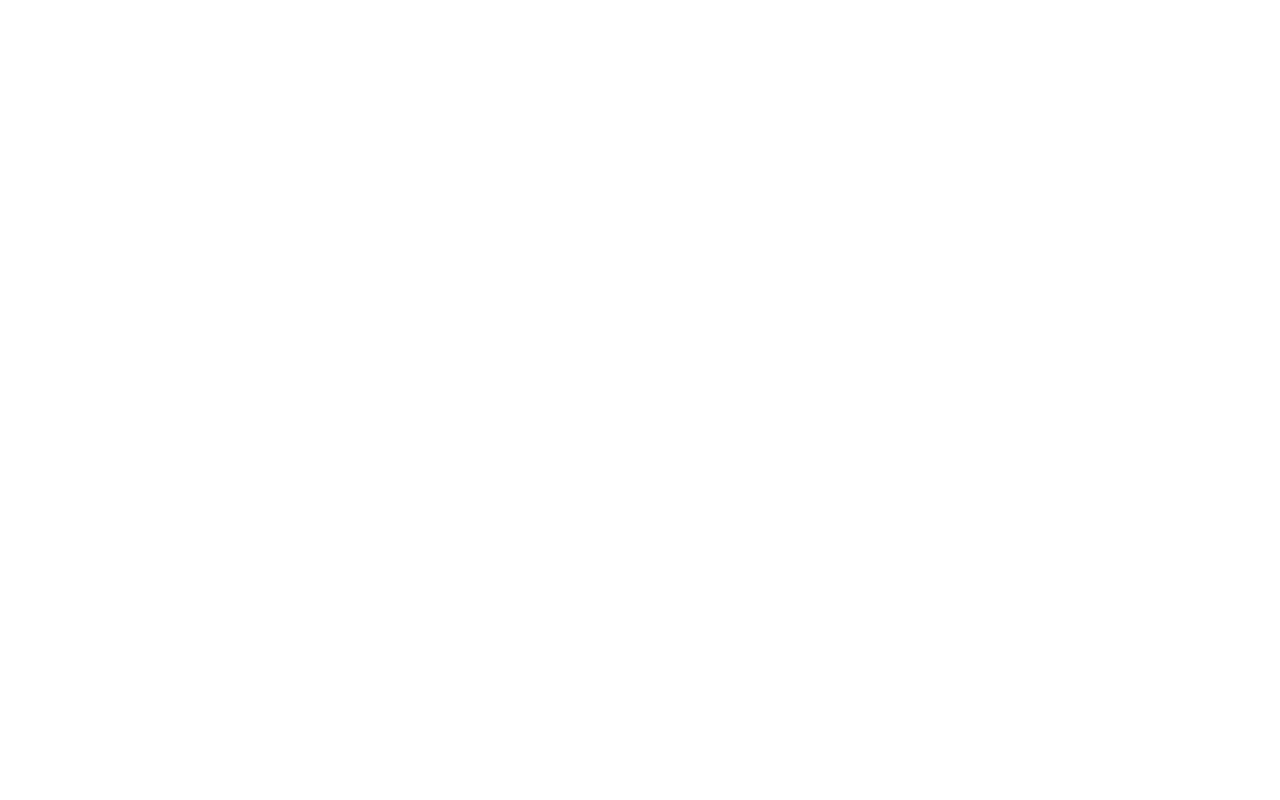
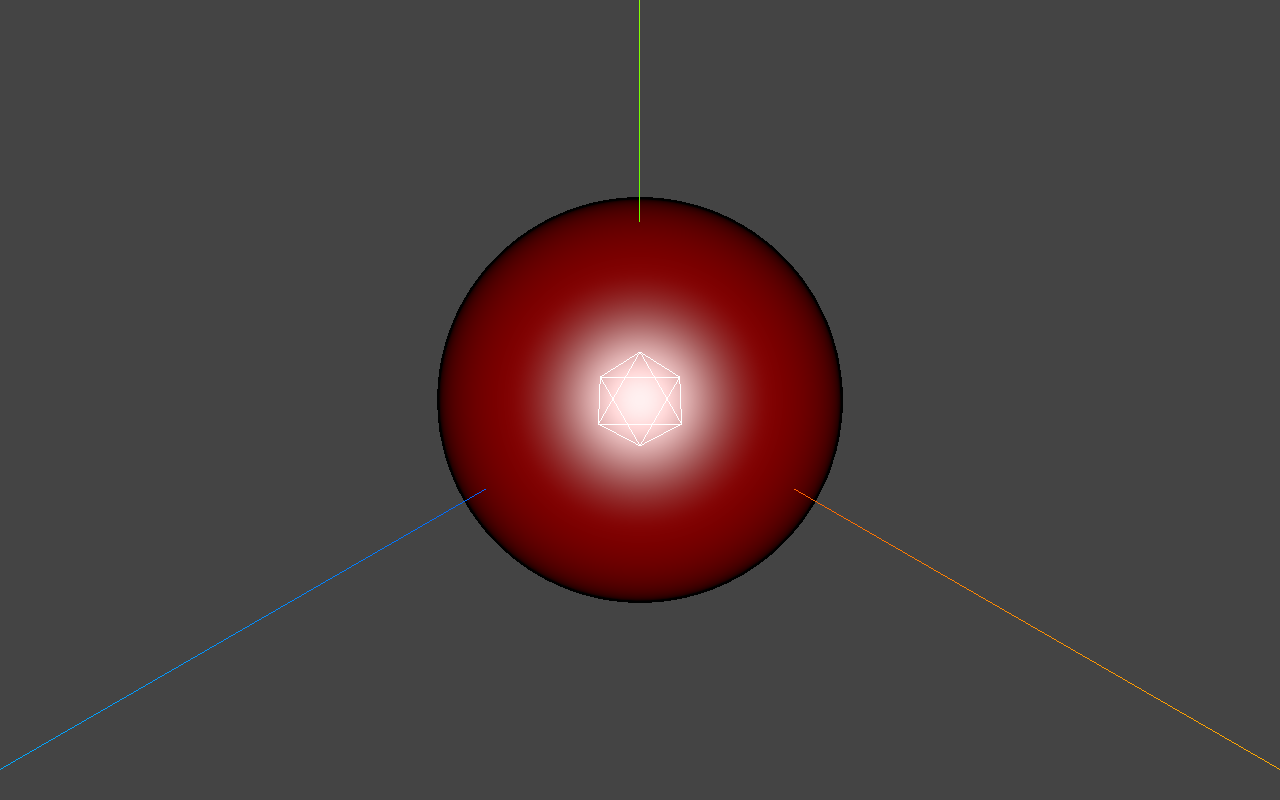
Before and after one commit to Lin-Kangjing/threeStudy, a website with bundled scripts: page index.html in a window 1280 px wide. Built offline with nearby package versions, Linux system fonts and the light colour scheme; animation ran at ten frames a second.

Commit message:
基础three示例

```diff
--- a/bufferGeometry.js
+++ b/bufferGeometry.js
@@ -3,20 +3,116 @@
  * @FilePath: \three\bufferGeometry.js
  * @Date: 2024-12-07 16:03:36
  * @LastEditors: Lin_kangjing
- * @LastEditTime: 2024-12-07 16:08:14
+ * @LastEditTime: 2024-12-16 19:55:41
  * @author: Lin_kangjing
  */
-import * as THREE from 'three';
+import * as THREE from 'three';// 引入轨道控制器扩展库OrbitControls.js
+import { OrbitControls } from 'three/addons/controls/OrbitControls.js';
+
+// 创建3D场景对象Scene
+const scene = new THREE.Scene();
+// const geometry = new THREE.BoxGeometry(70, 70, 70);
+const geometry = new THREE.SphereGeometry(70, 70, 70);
+//创建一个材质对象Material
+const material = new THREE.MeshPhongMaterial({
+// const material = new THREE.MeshBasicMaterial({
+  color: 0xff0000,//0xff0000设置材质颜色为红色
+  shininess: 20, //高光部分的亮度，默认30
+  specular: 0xfffffff, //高光部分的颜色
+  // transparent:true,//开启透明
+  // opacity:0.5,//设置透明度
+});
+// 两个参数分别为几何体geometry、材质material
+const mesh = new THREE.Mesh(geometry, material); //网格模型对象Mesh
+scene.add(mesh); // width和height用来设置Three.js输出的Canvas画布尺寸(像素px)
+
+const width = window.innerWidth; //宽度
+const height = window.innerHeight; //高度
+// 30:视场角度, width / height:Canvas画布宽高比, 1:近裁截面, 3000：远裁截面
+const camera = new THREE.PerspectiveCamera(30, width / height, 1, 3000);
+
+//相机在Three.js三维坐标系中的位置
+// 根据需要设置相机位置具体值
+camera.position.set(300, 300, 300);
+//相机观察目标指向Threejs 3D空间中某个位置
+camera.lookAt(0, 0, 0); //坐标原点
+
+// AxesHelper：辅助观察的坐标系
+const axesHelper = new THREE.AxesHelper(350);
+scene.add(axesHelper);
+
+//点光源：两个参数分别表示光源颜色和光照强度
+// 参数1：0xffffff是纯白光,表示光源颜色
+// 参数2：1.0,表示光照强度，可以根据需要调整
+const pointLight = new THREE.PointLight(0xffffff, 1.0);
+pointLight.decay = 0.0;//设置光源不随距离衰减
+// 你可以对比不同光照强度明暗差异(传播同样距离)
+// pointLight.intensity = 10000.0;//光照强度
+// pointLight.intensity = 50000.0;//光照强度
+//点光源位置
+pointLight.position.set(150, 150, 150);//点光源放在x轴上
+scene.add(pointLight); //点光源添加到场景中
+// 光源辅助观察
+const pointLightHelper = new THREE.PointLightHelper(pointLight, 10);
+scene.add(pointLightHelper);
+
+
+// 创建渲染器对象
+const renderer = new THREE.WebGLRenderer();
+renderer.setPixelRatio(window.devicePixelRatio);
+renderer.setSize(width, height); //设置three.js渲染区域的尺寸(像素px)
+renderer.setClearColor(0x444444, 1); //设置背景颜色
+
+// renderer.render(scene, camera); //执行渲染操作
+document.body.appendChild(renderer.domElement);
+
+// 渲染函数
+function render() {
+    renderer.render(scene, camera); //执行渲染操作
+    // mesh.rotateY(0.01);//每次绕y轴旋转0.01弧度
+    requestAnimationFrame(render);//请求再次执行渲染函数render，渲染下一帧
+}
+render();
+
+// onresize 事件会在窗口被调整大小时发生
+window.onresize = function () {
+  // 重置渲染器输出画布canvas尺寸
+  renderer.setSize(window.innerWidth, window.innerHeight);
+  // 全屏情况下：设置观察范围长宽比aspect为窗口宽高比
+  camera.aspect = window.innerWidth / window.innerHeight;
+  // 渲染器执行render方法的时候会读取相机对象的投影矩阵属性projectionMatrix
+  // 但是不会每渲染一帧，就通过相机的属性计算投影矩阵(节约计算资源)
+  // 如果相机的一些属性发生了变化，需要执行updateProjectionMatrix ()方法更新相机的投影矩阵
+  camera.updateProjectionMatrix();
+};
+
+
+
+// 设置相机控件轨道控制器OrbitControls
+const controls = new OrbitControls(camera, renderer.domElement);
+// 如果OrbitControls改变了相机参数，重新调用渲染器渲染三维场景
+controls.addEventListener('change', function () {
+    // renderer.render(scene, camera); //执行渲染操作
+});//监听鼠标、键盘事件
+
+
+
+
+
+
+
+
+
 // const geometry = new THREE.PlaneGeometry(100,50); //矩形平面几何体
-const geometry = new THREE.BoxGeometry(50,50,50); //长方体
+// // const geometry = new THREE.BoxGeometry(50,50,50); //长方体
 
 // console.log('几何体',geometry);
 // console.log('顶点位置数据',geometry.attributes.position);
 // console.log('顶点索引数据',geometry.index);
 
-const material = new THREE.MeshLambertMaterial({
-  color: 0x00ffff,
-  wireframe:true,//线条模式渲染mesh对应的三角形数据
-});
+// const material = new THREE.MeshLambertMaterial({
+//   color: 0x00ffff,
+//   wireframe:true,//线条模式渲染mesh对应的三角形数据
+// });
 
-console.log(material)
+// console.log(material)
--- a/index.html
+++ b/index.html
@@ -16,7 +16,7 @@
 		</style>
 	</head>
 	<body>
-		<!-- <script type="module" src="./bufferGeometry.js"></script> -->
-		<script type="module" src="./objectAndMaterial.js"></script>
+		<script type="module" src="./bufferGeometry.js"></script>
+		<!-- <script type="module" src="./objectAndMaterial.js"></script> -->
 	</body>
 </html>
```
Also changed, not shown: baseThree.js (added, +27 -0 lines).
